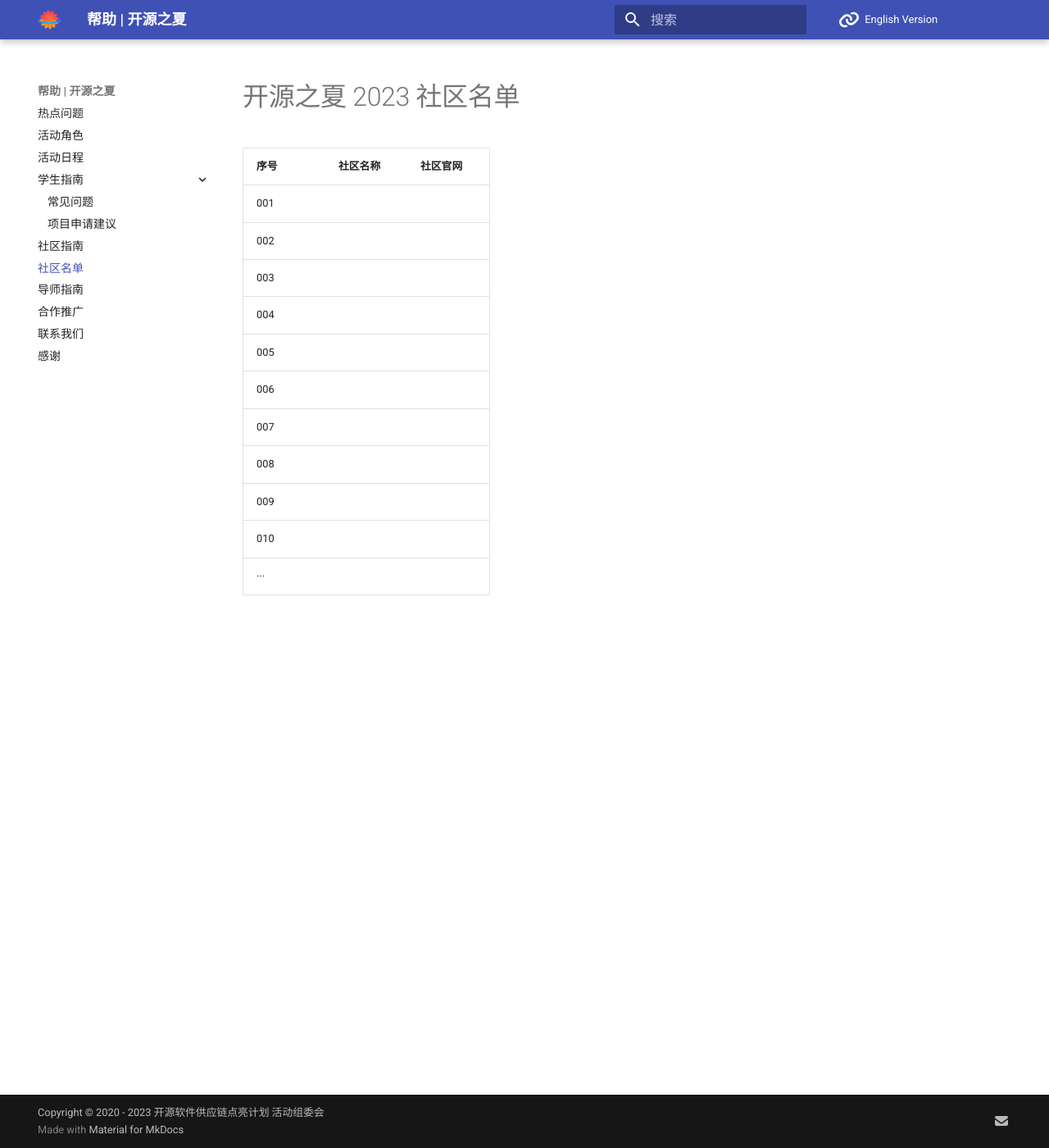
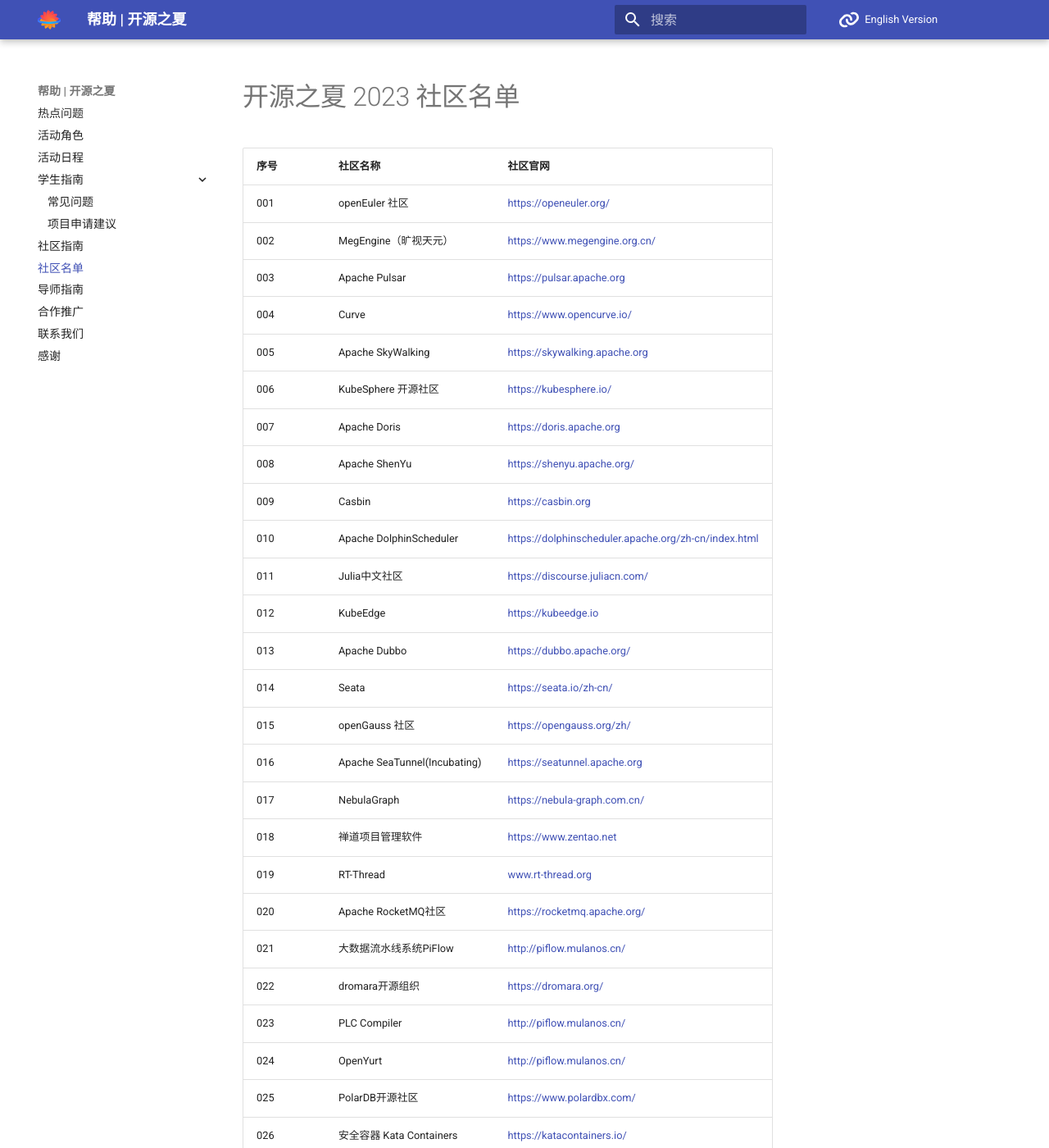
Before and after one commit to summer-ospp/help, an MkDocs documentation site: the page built from docs/communities-list.md, in a window 1280 px wide and 1400 px high. Shown: the whole window at 82% size. Built offline with MkDocs 1.6.1 and Material for MkDocs 9.7.7, drawn with Linux system fonts in a browser that asks for light colours; comment, search, counter and statistics services are not loaded; some of the changed text lies outside the part shown.

Commit message:
Update communities-list.md

```diff
--- a/docs/communities-list.md
+++ b/docs/communities-list.md
@@ -2,14 +2,31 @@
 
 | 序号 | 社区名称 | 社区官网 |
 | :--- | :------- | :------- |
-| 001  |          |          |
-| 002  |          |          |
-| 003  |          |          |
-| 004  |          |          |
-| 005  |          |          |
-| 006  |          |          |
-| 007  |          |          |
-| 008  |          |          |
-| 009  |          |          |
-| 010  |          |          |
-| ···  |          |          |
+| 001  |  openEuler 社区  |[https://openeuler.org/](https://openeuler.org/)|
+| 002  | MegEngine（旷视天元） |[https://www.megengine.org.cn/](https://www.megengine.org.cn/)|
+| 003  | Apache Pulsar |[https://pulsar.apache.org](https://pulsar.apache.org)|
+| 004  | Curve |[https://www.opencurve.io/](https://www.opencurve.io/)|
+| 005  | Apache SkyWalking |[https://skywalking.apache.org](https://skywalking.apache.org)|
+| 006  | KubeSphere 开源社区 |[https://kubesphere.io/](https://kubesphere.io/)|
+| 007  | Apache Doris |[https://doris.apache.org](https://doris.apache.org)|
+| 008  | Apache ShenYu |[https://shenyu.apache.org/](https://shenyu.apache.org/)|
+| 009  | Casbin |[https://casbin.org](https://casbin.org)|
+| 010  | Apache DolphinScheduler |[https://dolphinscheduler.apache.org/zh-cn/index.html](https://dolphinscheduler.apache.org/zh-cn/index.html)|
+| 011  | Julia中文社区 |[https://discourse.juliacn.com/](https://discourse.juliacn.com/)|
+| 012  | KubeEdge |[https://kubeedge.io](https://kubeedge.io/)|
+| 013  | Apache Dubbo |[https://dubbo.apache.org/](https://dubbo.apache.org/)|
+| 014  | Seata |[https://seata.io/zh-cn/](https://seata.io/zh-cn/)|
+| 015  | openGauss 社区 |[https://opengauss.org/zh/](https://opengauss.org/zh/)|
+| 016  | Apache SeaTunnel(Incubating) |[https://seatunnel.apache.org](https://seatunnel.apache.org)|
+| 017  | NebulaGraph |[https://nebula-graph.com.cn/](https://nebula-graph.com.cn/)|
+| 018  | 禅道项目管理软件 |[https://www.zentao.net](https://www.zentao.net)|
+| 019  | RT-Thread |[www.rt-thread.org](www.rt-thread.org)|
+| 020  | Apache RocketMQ社区 |[https://rocketmq.apache.org/](https://rocketmq.apache.org/)|
+| 021  | 大数据流水线系统PiFlow |[http://piflow.mulanos.cn/](http://piflow.mulanos.cn/)|
+| 022  | dromara开源组织 |[https://dromara.org/](https://dromara.org/)|
+| 023  | PLC Compiler |[http://piflow.mulanos.cn/](http://piflow.mulanos.cn/)|
+| 024  | OpenYurt |[http://piflow.mulanos.cn/](http://piflow.mulanos.cn/)|
+| 025  | PolarDB开源社区 |[https://www.polardbx.com/](https://www.polardbx.com/)|
+| 026  | 安全容器 Kata Containers |[https://katacontainers.io/](https://katacontainers.io/)|
+| 027  | Dragonfly |[https://d7y.io/zh/](https://d7y.io/zh/)|
+| ... |...|...|
```
